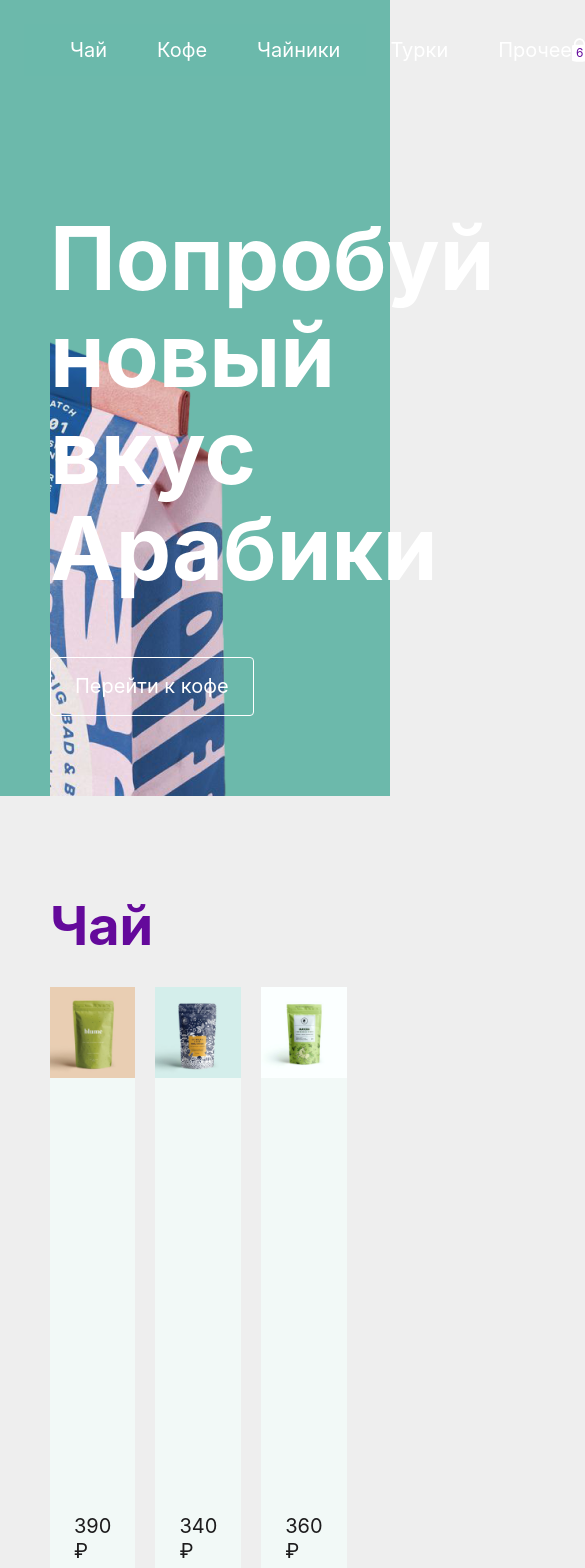
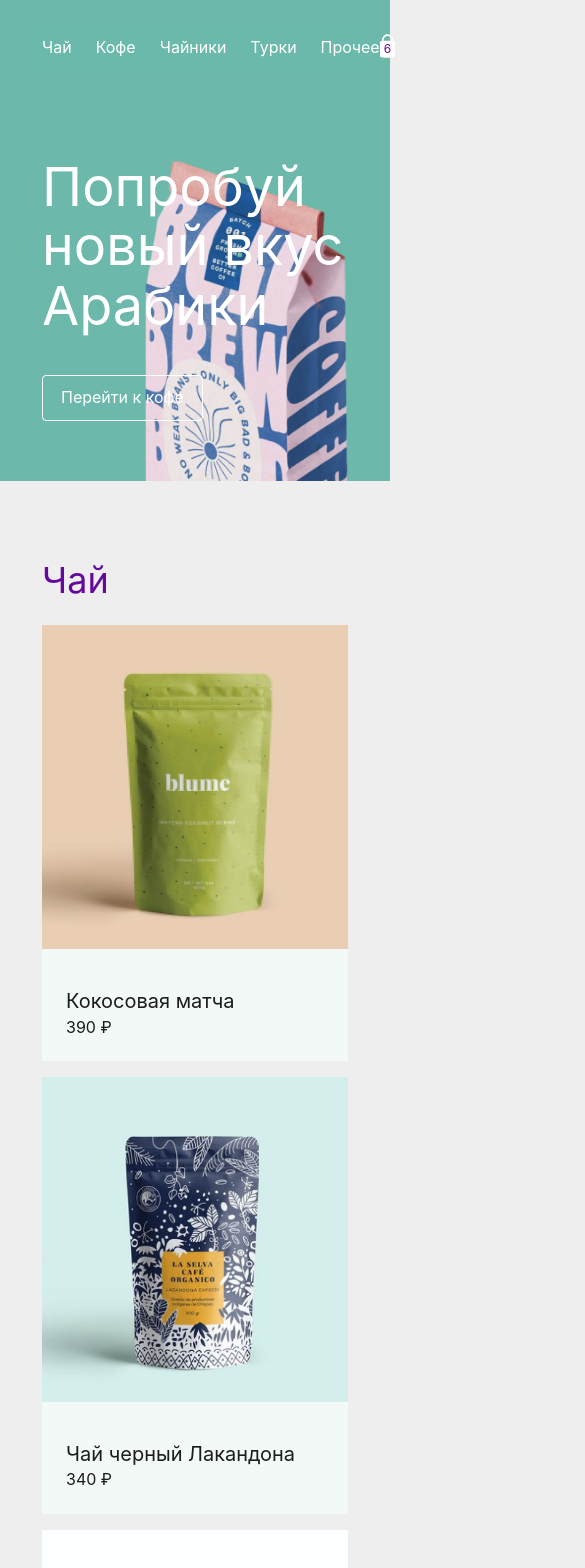
Before and after one commit to Sel7Nik/cup-time, a React (Vite) app: page / in a window 390 px wide. Shown: the top 1568 px of the page, 585 px wide, since content can reach past the window. Built offline with nearby package versions, Linux system fonts and the light colour scheme; a web font is replaced by a local one.

Commit message:
adaptive  tablet 768px

```diff
--- a/src/index.css
+++ b/src/index.css
@@ -19,6 +19,7 @@
   font-family: 'Inter', sans-serif;
   background-color: #eee;
   font-size: 20px;
+  font-weight: normal;
   line-height: 1.24;
   color: #1d1c1d
 }
@@ -29,8 +30,9 @@
   list-style: none;
 }
 
-h1, h2, h3 {
+h1, h2, h3, h4, h5, h6 {
   margin: 0;
+  font-weight: inherit;
 }
 
 p {
@@ -65,16 +67,17 @@
 }
 
 .header__container {
-  max-width: 1392px;
+  max-width: 1352px;
   backdrop-filter: blur(60px);
   background-color: rgba(108, 185, 171, 0.7);
-  padding: 12px 46px;
+  padding: 12px 26px;
   display: flex;
   justify-content: space-between;
   align-items: center;
 }
 
 .logo {
+  width: 99px;
   font-size: 0;
 }
 
@@ -144,6 +147,7 @@
   font-size: 0;
   background-color: #f2f9f7;
   min-height: 600px;
+  height: 100%;
   display: flex;
   flex-direction: column;
   color: #1d1c1d;
@@ -209,8 +213,6 @@
   margin-bottom: 3px;
 }
 
-.footer__contacts {}
-
 .footer__email {
   display: inline-block;
   margin-bottom: 16px;
@@ -221,10 +223,123 @@
   gap: 12px;
 }
 
-.footer__social {}
+/* $$$$$$$$$$$$$$$$$$$$$$$$$$$$$$$$$$$$$$$$$$$$$$$$$$$$$$$$$$$$$$$$$$$$$$$$$$$$$$$$$$$$ */
+/* $   m e d i a   $   m e d i a   $   m e d i a   $   m e d i a   $   m e d i a      $ */
+/* $$$$$$$$$$$$$$$$$$$$$$$$$$$$$$$$$$$$$$$$$$$$$$$$$$$$$$$$$$$$$$$$$$$$$$$$$$$$$$$$$$$$ */
 
-.social__item {}
+@media (max-width:1240px) {
 
-.social__link {}
+  .container {
+    padding: 0 42px;
+  }
 
-.social__image {}
+  .header {
+    padding: 0 20px;
+    top: 20px;
+  }
+
+  .header__container {
+    padding: 12px 22px;
+  }
+
+  .promo__container {
+    padding-top: 172px;
+    padding-bottom: 53px;
+    background-image: url("/images/bg-img-notebook.png");
+    background-size: 229px;
+    background-position: right 48px bottom 0;
+  }
+
+  .promo__title {
+    font-size: 70px;
+    max-width: 620px;
+    margin-bottom: 40px;
+  }
+
+  .promo__link {
+    display: inline-block;
+    border: 1px solid #fff;
+    border-radius: 4px;
+    padding: 16px 24px;
+  }
+
+  .product {
+    min-height: 450px;
+  }
+
+  .footer__menu {
+    gap: 32px;
+  }
+}
+
+@media (max-width:940px) {
+  .header__logo {
+    width: 78px;
+  }
+
+  .menu {
+    gap: 24px;
+  }
+
+  .menu-link {
+    font-size: 16px;
+  }
+
+  .promo__container {
+    padding-top: 157px;
+    padding-bottom: 60px;
+    background-image: url("/images/bg-img-notebook.png");
+    background-size: 203px;
+    background-position: right 0px bottom 0;
+  }
+
+  .promo__title {
+    font-size: 54px;
+    max-width: 460px;
+  }
+
+  .promo__link {
+    padding: 12px 18px;
+    font-size: 16px;
+  }
+
+  .products {
+    padding: 80px 0;
+  }
+
+  .products__title {
+    font-size: 36px;
+    margin-bottom: 24px;
+  }
+
+  .products__list {
+    grid-template-columns: repeat(auto-fill, minmax(217px, 1fr));
+
+    gap: 16px;
+  }
+
+  .product {
+    min-height: 360px;
+  }
+
+  .product__title {
+    font-size: 20px;
+  }
+
+  .product__price {
+    font-size: 16px;
+  }
+
+  .footer {
+    padding: 40px 0;
+  }
+
+  .footer__info {
+    font-size: 12px;
+  }
+
+  .footer__email {
+    font-size: 16px;
+    margin-bottom: 12px;
+  }
+}
--- a/src/modules/Header.jsx
+++ b/src/modules/Header.jsx
@@ -2,7 +2,7 @@
   return (
     <header className="header">
       <div className="container header__container">
-        <a className="logo">
+        <a className="logo header__logo">
           <img className="logo-img" src="images/logo.svg" alt="logo-svg Cup Time" />
         </a>
 
--- a/src/modules/Product.jsx
+++ b/src/modules/Product.jsx
@@ -4,7 +4,7 @@
       <article className="product">
         <img className="product__image" src={data.image} alt="Кокосовая матча" />
         <div className="product__content">
-          <h3 className="product__title">{data.title}</h3>
+          <h3 className="product__title">{data.name}</h3>
           <p className="product__price">{data.price} ₽</p>
         </div>
       </article>
```
Also changed, not shown: public/images/bg-img-mobile.png (added), public/images/bg-img-notebook.png (added).
